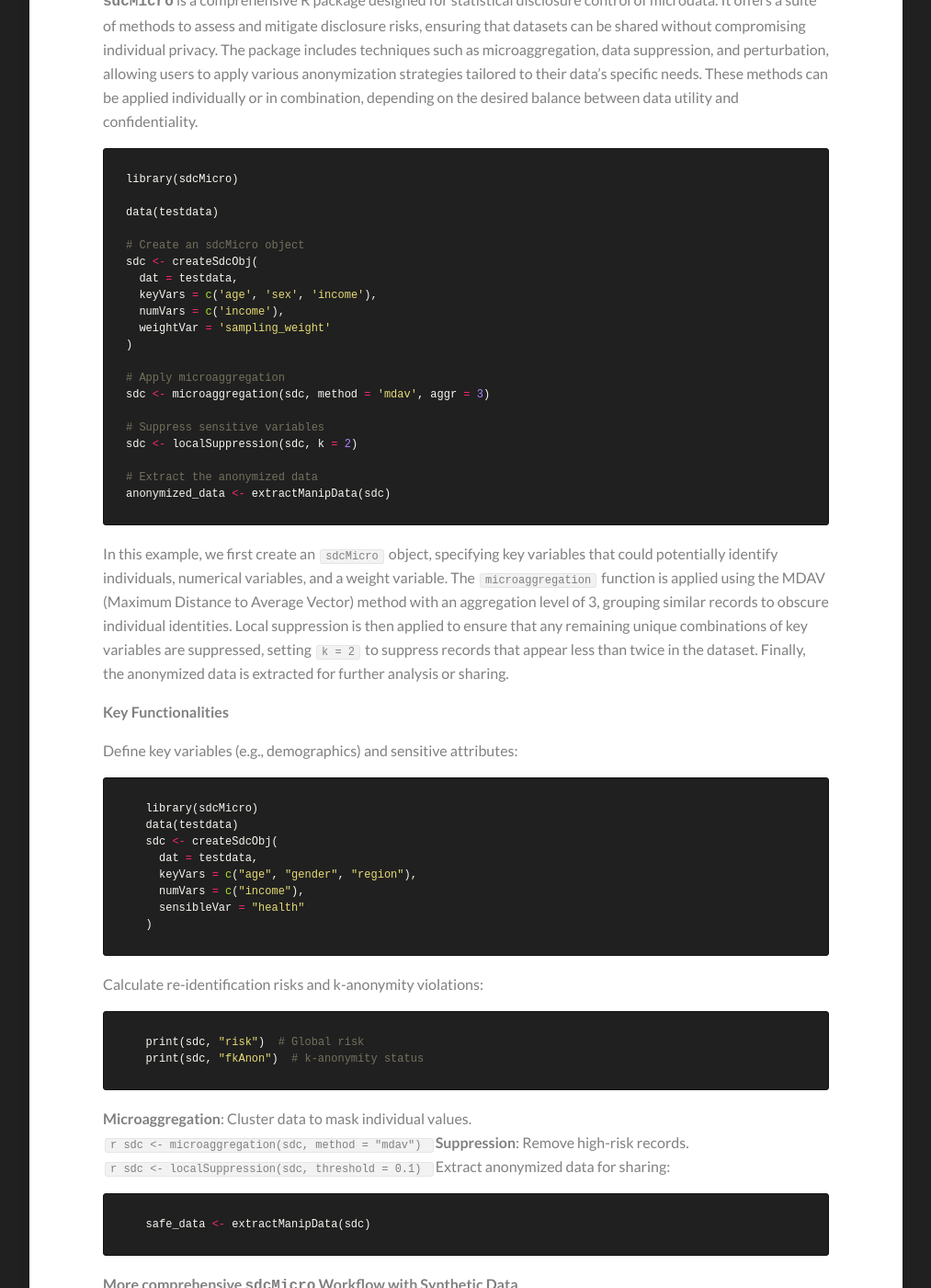
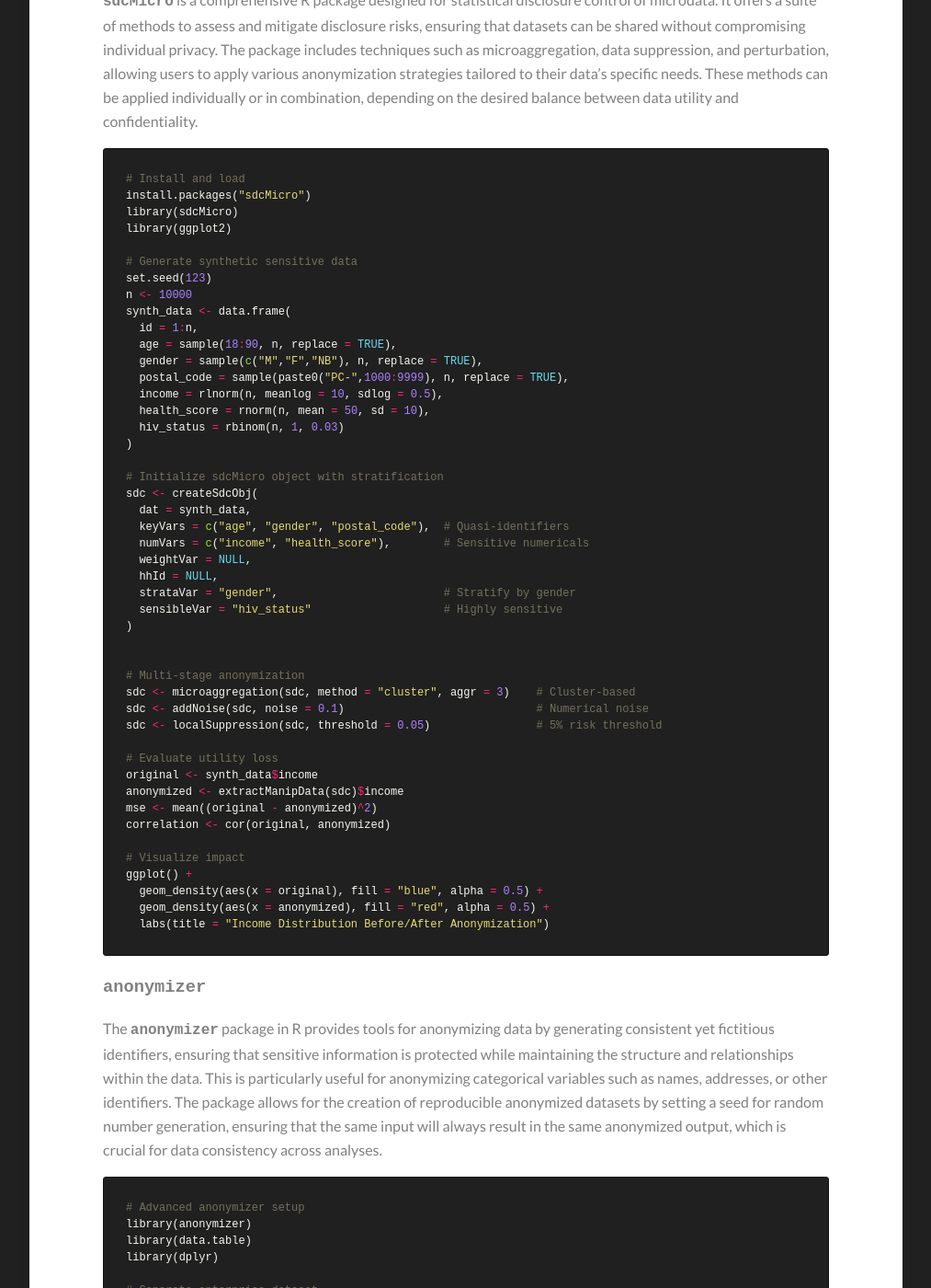
Before and after one commit to Kamran-Afzali/Kamran-Afzali.github.io, a Jekyll site: the page built from _posts/2025-12-25-anon_r_2.md, in a window 1280 px wide and 1400 px high, scrolled down 1107 px. Shown: the whole window at 92% size, without its empty margins (133-1146 px from the left). Built offline with Jekyll 4.4.1, drawn with Linux system fonts in a browser that asks for light colours; our own code applies the rules of GitHub Pages for plain Markdown files; some of the changed text lies outside the part shown.

Commit message:
Update 2025-12-25-anon_r_2.md

````diff
--- a/_posts/2025-12-25-anon_r_2.md
+++ b/_posts/2025-12-25-anon_r_2.md
@@ -8,64 +8,6 @@ The **`sdcMicro`** package is used for statistical disclosure control, offering
 ### `sdcMicro`
 **`sdcMicro`** is a comprehensive R package designed for statistical disclosure control of microdata. It offers a suite of methods to assess and mitigate disclosure risks, ensuring that datasets can be shared without compromising individual privacy. The package includes techniques such as microaggregation, data suppression, and perturbation, allowing users to apply various anonymization strategies tailored to their data's specific needs. These methods can be applied individually or in combination, depending on the desired balance between data utility and confidentiality.
 
-```r
-library(sdcMicro)
-
-data(testdata)
-
-# Create an sdcMicro object
-sdc <- createSdcObj(
-  dat = testdata,
-  keyVars = c('age', 'sex', 'income'),
-  numVars = c('income'),
-  weightVar = 'sampling_weight'
-)
-
-# Apply microaggregation
-sdc <- microaggregation(sdc, method = 'mdav', aggr = 3)
-
-# Suppress sensitive variables
-sdc <- localSuppression(sdc, k = 2)
-
-# Extract the anonymized data
-anonymized_data <- extractManipData(sdc)
-```
-
-In this example, we first create an `sdcMicro` object, specifying key variables that could potentially identify individuals, numerical variables, and a weight variable. The `microaggregation` function is applied using the MDAV (Maximum Distance to Average Vector) method with an aggregation level of 3, grouping similar records to obscure individual identities. Local suppression is then applied to ensure that any remaining unique combinations of key variables are suppressed, setting `k = 2` to suppress records that appear less than twice in the dataset. Finally, the anonymized data is extracted for further analysis or sharing.
-
-
-**Key Functionalities**
-
-Define key variables (e.g., demographics) and sensitive attributes:
-   ```r
-   library(sdcMicro)
-   data(testdata)
-   sdc <- createSdcObj(
-     dat = testdata,
-     keyVars = c("age", "gender", "region"),
-     numVars = c("income"),
-     sensibleVar = "health"
-   )
-   ```
-Calculate re-identification risks and k-anonymity violations:
-   ```r
-   print(sdc, "risk")  # Global risk
-   print(sdc, "fkAnon")  # k-anonymity status
-   ```
-**Microaggregation**: Cluster data to mask individual values.
-     ```r
-     sdc <- microaggregation(sdc, method = "mdav")
-     ```
-**Suppression**: Remove high-risk records.
-     ```r
-     sdc <- localSuppression(sdc, threshold = 0.1)
-     ```
-Extract anonymized data for sharing:
-   ```r
-   safe_data <- extractManipData(sdc)
-   ```
-
-**More comprehensive `sdcMicro` Workflow with Synthetic Data**
 
 ```r
 # Install and load
@@ -97,12 +39,6 @@ sdc <- createSdcObj(
   sensibleVar = "hiv_status"                    # Highly sensitive
 )
 
-# Comprehensive risk assessment
-risk_report <- print(sdc, "risk")
-cat("Risk metrics:\n")
-cat("- Individual risk > 0.1:", sum(risk_report$risk$individual[,2] > 0.1), "\n")
-cat("- Hierarchical risk:", risk_report$risk$hierarchical, "\n")
-cat("- k-anonymity violations:", sum(risk_report$fkAnon[,2] < 3), "\n")
 
 # Multi-stage anonymization
 sdc <- microaggregation(sdc, method = "cluster", aggr = 3)    # Cluster-based
@@ -126,67 +62,10 @@ ggplot() +
 
 The **`anonymizer`** package in R provides tools for anonymizing data by generating consistent yet fictitious identifiers, ensuring that sensitive information is protected while maintaining the structure and relationships within the data. This is particularly useful for anonymizing categorical variables such as names, addresses, or other identifiers. The package allows for the creation of reproducible anonymized datasets by setting a seed for random number generation, ensuring that the same input will always result in the same anonymized output, which is crucial for data consistency across analyses.
 
-Here is an example of how to use the **`anonymizer`** package:
 
-```r
-# Load the anonymizer package
-library(anonymizer)
-
-# Sample data
-data <- data.frame(
-  id = 1:5,
-  name = c('Alice', 'Bob', 'Charlie', 'David', 'Eve'),
-  email = c('alice@example.com', 'bob@example.com', 'charlie@example.com', 'david@example.com', 'eve@example.com')
-)
-
-# Set seed for reproducibility
-set.seed(123)
-
-# Anonymize the 'name' and 'email' columns
-data$anon_name <- anonymize(data$name)
-data$anon_email <- anonymize(data$email)
-
-# View the anonymized data
-print(data)
-```
-
-In this example, we first load the **`anonymizer`** package and create a sample dataset containing names and email addresses. We set a seed for reproducibility, ensuring that the anonymization process yields consistent results across runs. The `anonymize` function is then applied to the 'name' and 'email' columns, generating anonymized versions of these identifiers. The resulting dataset retains the original structure but replaces sensitive information with anonymized values, protecting individual identities.
-
-##### Key Functionality
-1. **Basic Anonymization**
-   Hash identifiers using CRC32 or SHA-256:
-   ```r
-   library(anonymizer)
-   emails <- c("user1@example.com", "user2@example.com")
-   anonymized <- anonymize(emails, algo = "crc32")
-   ```
-
-2. **Salting for Enhanced Security**
-   Add a salt to prevent hash reversal:
-   ```r
-   salted <- salt(emails, .seed = 123)
-   hashed_salted <- anonymize(salted, algo = "sha256")
-   ```
-
-3. **Data Frame Integration**
-   Anonymize columns in a `data.table`:
-   ```r
-   library(data.table)
-   customers <- data.table(
-     id = 1:100,
-     name = paste0("User_", 1:100),
-     email = paste0("user", 1:100, "@domain.com")
-   )
-   customers[, name := anonymize(name)]
-   ```
----
-
-##### Enterprise-Grade `anonymizer` Implementation
-For PII handling in large datasets with GDPR compliance:
 
 ```r
 # Advanced anonymizer setup
-install.packages(c("anonymizer", "data.table"))
 library(anonymizer)
 library(data.table)
 library(dplyr)
````
